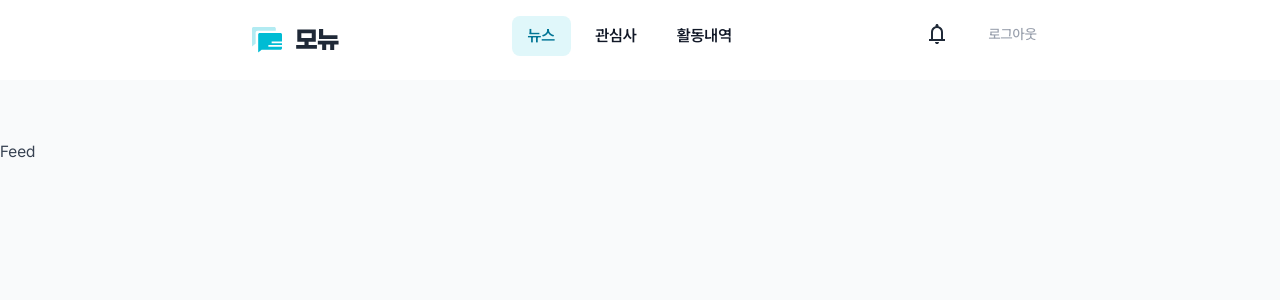
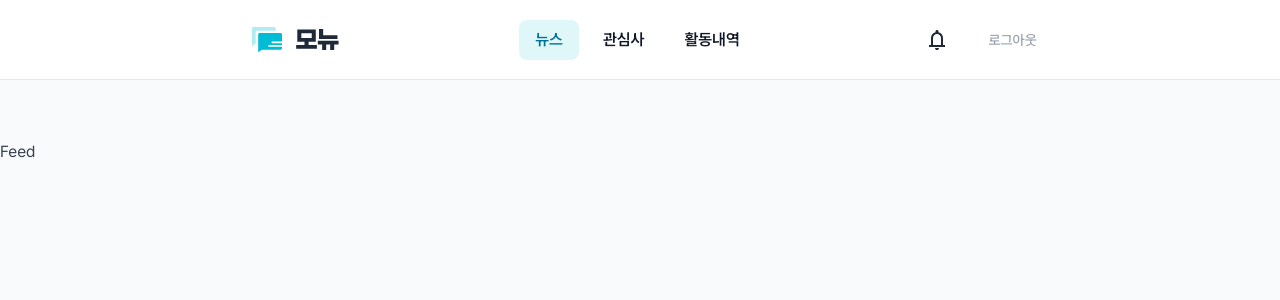
Before and after one commit to team-monew/Monew, a React (Vite) app: page /feed in a window 1280 px wide. Shown: the top 300 px of the page. Built offline with nearby package versions, Linux system fonts and the light colour scheme.

Commit message:
:art: design : Header border-b 추가

```diff
--- a/src/app/AppLayout.tsx
+++ b/src/app/AppLayout.tsx
@@ -3,9 +3,9 @@ import Header from "@/components/gnb";
 
 export default function AppLayout() {
   return (
-    <div className="min-h-dvh">
+    <div className="min-h-dvh flex flex-col gap-[60px]">
       <Header />
-      <main className="min-h-[calc(100vh-80px)] pt-[60px]">
+      <main className="min-h-[calc(100vh-80px-60px)]">
         <Outlet />
       </main>
     </div>
--- a/src/components/gnb/HeaderTabs.tsx
+++ b/src/components/gnb/HeaderTabs.tsx
@@ -4,7 +4,7 @@ export default function HeaderTabs() {
   return (
     <nav
       aria-label="GNB tabs"
-      className="flex items-center gap-2 w-[252px] h-[40px]"
+      className="flex items-center justify-center gap-2 w-[252px] h-[40px]"
     >
       <HeaderTabButton variant="feed" />
       <HeaderTabButton variant="interests" />
--- a/src/components/gnb/index.tsx
+++ b/src/components/gnb/index.tsx
@@ -6,8 +6,8 @@ import { ROUTES } from "@/shared/constants/routes";
 
 export default function Header() {
   return (
-    <header className="flex items-center justify-center w-full h-[80px] bg-white lg:px-[19vw] px-[5vw]">
-      <div className="flex w-full justify-between">
+    <header className="flex items-center justify-center w-full h-[80px] bg-white border-b border-gray-200 lg:px-[19vw] px-[5vw]">
+      <div className="flex items-center justify-between w-full">
         <Link to={ROUTES.ROOT} aria-label="홈" className="md:block hidden">
           <img src={logoUrl} alt="Monew logo" className="h-[48px]" />
         </Link>
```
